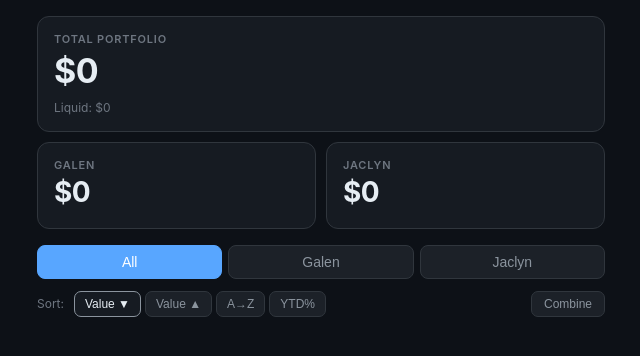
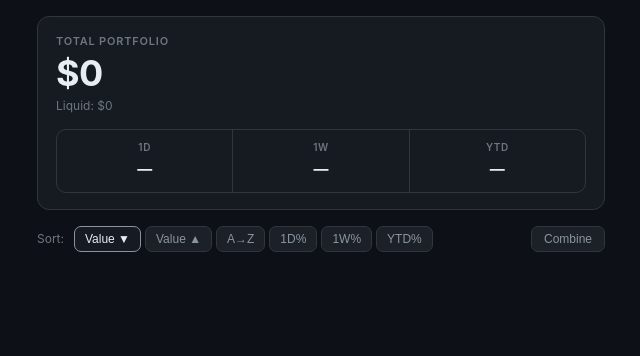
Before and after one commit to galendriver/driver-portfolio, a Flask app: page / in a window 1280 px wide. Shown: the part 55-411 px from the top of the page, without its empty margins (319-959 px from the left). Run offline with Flask 3, Linux system fonts and the light colour scheme; data that the repository does not hold is empty.

Commit message:
Add 1d/1w performance, remove per-owner views
- Remove Galen/Jaclyn summary cards and filter tabs
- Add 1-day and 1-week performance to summary card and position chips
- Add 1D%/1W% sort options
- Fetch prev_close and week-ago prices (separate 6hr cache)

Co-Authored-By: Claude Sonnet 4.6 <noreply@anthropic.com>

```diff
--- a/web/server.py
+++ b/web/server.py
@@ -135,15 +135,13 @@ def portfolio():
         row["_value"]        = val
         row["_price_source"] = source
 
-    # Build positions + accumulate summary gain buckets
     positions = []
 
-    def _gains_bucket():
-        return {"ytd_start": 0.0, "ytd_cur": 0.0, "at_cost": 0.0, "at_cur": 0.0}
-
-    g_total  = _gains_bucket()
-    g_galen  = _gains_bucket()
-    g_jaclyn = _gains_bucket()
+    # Accumulators for portfolio-level gain summaries
+    day_start_total = day_cur_total = 0.0
+    week_start_total = week_cur_total = 0.0
+    ytd_start_total = ytd_cur_total = 0.0
+    at_cost_total = at_cur_total = 0.0
 
     for row in rows:
         shares_str = (row.get("shares") or "").strip()
@@ -151,25 +149,42 @@ def portfolio():
         yf_sym     = (row.get("yf_symbol") or "").strip()
         cg_id      = (row.get("cg_id") or "").strip()
         price_key  = yf_sym or cg_id
-        owner      = row.get("owner", "")
 
         price = None
         if price_key and row["_price_source"] == "live":
             price = prices.get(price_key)
 
-        # YTD
+        # ── Day (prev close) ────────────────────────────────────
+        day_gain = day_pct = None
+        prev_price = prices.get(f"prev:{price_key}") if price_key else None
+        if prev_price and shares and price is not None:
+            day_start = round(shares * prev_price, 2)
+            day_gain  = round(row["_value"] - day_start, 2)
+            day_pct   = round(day_gain / day_start * 100, 2) if day_start else None
+            day_start_total += day_start
+            day_cur_total   += row["_value"]
+
+        # ── Week (7 calendar days ago) ──────────────────────────
+        week_gain = week_pct = None
+        week_price = prices.get(f"week:{price_key}") if price_key else None
+        if week_price and shares and price is not None:
+            week_start = round(shares * week_price, 2)
+            week_gain  = round(row["_value"] - week_start, 2)
+            week_pct   = round(week_gain / week_start * 100, 2) if week_start else None
+            week_start_total += week_start
+            week_cur_total   += row["_value"]
+
+        # ── YTD ────────────────────────────────────────────────
         ytd_gain = ytd_pct = ytd_start_value = None
         ytd_price = ytd_prices.get(price_key) if price_key else None
         if ytd_price and shares and price is not None:
             ytd_start_value = round(shares * ytd_price, 2)
             ytd_gain        = round(row["_value"] - ytd_start_value, 2)
             ytd_pct         = round(ytd_gain / ytd_start_value * 100, 2) if ytd_start_value else None
-            for bucket in [g_total, (g_galen if owner == "galen" else g_jaclyn if owner == "jaclyn" else None)]:
-                if bucket:
-                    bucket["ytd_start"] += ytd_start_value
-                    bucket["ytd_cur"]   += row["_value"]
+            ytd_start_total += ytd_start_value
+            ytd_cur_total   += row["_value"]
 
-        # All-time
+        # ── All-time ────────────────────────────────────────────
         alltime_gain = alltime_pct = cost_basis = None
         cb_str = (row.get("cost_basis") or "").strip()
         if cb_str:
@@ -177,17 +192,15 @@ def portfolio():
                 cost_basis   = float(cb_str)
                 alltime_gain = round(row["_value"] - cost_basis, 2)
                 alltime_pct  = round(alltime_gain / cost_basis * 100, 2) if cost_basis else None
-                for bucket in [g_total, (g_galen if owner == "galen" else g_jaclyn if owner == "jaclyn" else None)]:
-                    if bucket:
-                        bucket["at_cost"] += cost_basis
-                        bucket["at_cur"]  += row["_value"]
+                at_cost_total += cost_basis
+                at_cur_total  += row["_value"]
             except ValueError:
                 pass
 
         positions.append({
             "ticker":          row.get("ticker", ""),
             "description":     row.get("description", ""),
-            "owner":           owner,
+            "owner":           row.get("owner", ""),
             "account":         row.get("account", ""),
             "asset_class":     row.get("asset_class", ""),
             "sector":          row.get("sector", ""),
@@ -196,6 +209,10 @@ def portfolio():
             "value":           round(row["_value"], 2),
             "price_source":    row["_price_source"],
             "symbol":          price_key or None,
+            "day_gain":        day_gain,
+            "day_pct":         day_pct,
+            "week_gain":       week_gain,
+            "week_pct":        week_pct,
             "ytd_start_value": ytd_start_value,
             "ytd_gain":        ytd_gain,
             "ytd_pct":         ytd_pct,
@@ -206,15 +223,9 @@ def portfolio():
 
     positions.sort(key=lambda x: x["value"], reverse=True)
 
-    def _gain_summary(bucket):
-        ytd_gain = at_gain = ytd_pct = at_pct = None
-        if bucket["ytd_start"]:
-            ytd_gain = round(bucket["ytd_cur"] - bucket["ytd_start"], 2)
-            ytd_pct  = round(ytd_gain / bucket["ytd_start"] * 100, 2)
-        if bucket["at_cost"]:
-            at_gain = round(bucket["at_cur"] - bucket["at_cost"], 2)
-            at_pct  = round(at_gain / bucket["at_cost"] * 100, 2)
-        return {"ytd_gain": ytd_gain, "ytd_pct": ytd_pct, "alltime_gain": at_gain, "alltime_pct": at_pct}
+    # Portfolio-level gain summaries
+    def _pct(cur, start):
+        return round((cur - start) / start * 100, 2) if start else None
 
     liquid_total = sum(
         r["_value"] for r in rows
@@ -228,12 +239,15 @@ def portfolio():
         "last_updated": last_updated,
         "summary": {
             "total_portfolio": round(sum(r["_value"] for r in rows)),
-            "galen_total":     round(sum(r["_value"] for r in rows if r.get("owner") == "galen")),
-            "jaclyn_total":    round(sum(r["_value"] for r in rows if r.get("owner") == "jaclyn")),
             "liquid_total":    round(liquid_total),
-            **{f"portfolio_{k}": v for k, v in _gain_summary(g_total).items()},
-            **{f"galen_{k}": v for k, v in _gain_summary(g_galen).items()},
-            **{f"jaclyn_{k}": v for k, v in _gain_summary(g_jaclyn).items()},
+            "day_gain":        round(day_cur_total - day_start_total, 2) if day_start_total else None,
+            "day_pct":         _pct(day_cur_total, day_start_total),
+            "week_gain":       round(week_cur_total - week_start_total, 2) if week_start_total else None,
+            "week_pct":        _pct(week_cur_total, week_start_total),
+            "ytd_gain":        round(ytd_cur_total - ytd_start_total, 2) if ytd_start_total else None,
+            "ytd_pct":         _pct(ytd_cur_total, ytd_start_total),
+            "alltime_gain":    round(at_cur_total - at_cost_total, 2) if at_cost_total else None,
+            "alltime_pct":     _pct(at_cur_total, at_cost_total),
         },
         "positions": positions,
     })
--- a/web/templates/index.html
+++ b/web/templates/index.html
@@ -69,33 +69,34 @@
       max-width: 600px; margin: 0 auto;
     }
 
-    /* ── Summary cards ── */
-    #summary { display: grid; grid-template-columns: 1fr 1fr; gap: 10px; margin-bottom: 16px; }
-    .card-total { grid-column: 1 / -1; }
+    /* ── Summary card ── */
+    #summary { margin-bottom: 16px; }
     .card {
       background: var(--bg-card); border: 1px solid var(--border);
-      border-radius: var(--radius); padding: 14px 16px;
+      border-radius: var(--radius); padding: 16px 18px;
     }
     .card-label {
       font-size: 11px; font-weight: 600; text-transform: uppercase;
       letter-spacing: .8px; color: var(--text-muted); margin-bottom: 4px;
     }
-    .card-value { font-size: 28px; font-weight: 700; letter-spacing: -.5px; line-height: 1.1; }
-    .card-total .card-value { font-size: 34px; }
-    .card-gains { display: flex; flex-direction: column; gap: 2px; margin-top: 6px; }
-    .card-gain-line { font-size: 13px; font-weight: 500; }
+    .card-value { font-size: 36px; font-weight: 700; letter-spacing: -.5px; line-height: 1.1; }
     .card-sub { font-size: 12px; color: var(--text-muted); margin-top: 4px; }
 
-    /* ── Owner tabs ── */
-    #tabs { display: flex; gap: 6px; margin-bottom: 12px; }
-    .tab {
-      flex: 1; background: var(--bg-tab); border: 1px solid var(--border);
-      color: var(--text-sub); border-radius: 8px; padding: 8px 0;
-      font-size: 14px; font-weight: 500; cursor: pointer; text-align: center;
+    /* Performance row: 1d · 1w · YTD */
+    .perf-row {
+      display: flex; gap: 0; margin-top: 14px;
+      border: 1px solid var(--border); border-radius: 10px; overflow: hidden;
     }
-    .tab.active { background: var(--blue); border-color: var(--blue); color: #fff; }
+    .perf-cell {
+      flex: 1; padding: 10px 12px; text-align: center;
+      border-right: 1px solid var(--border);
+    }
+    .perf-cell:last-child { border-right: none; }
+    .perf-label { font-size: 10px; font-weight: 600; text-transform: uppercase; letter-spacing: .6px; color: var(--text-muted); margin-bottom: 3px; }
+    .perf-val   { font-size: 15px; font-weight: 700; }
+    .perf-pct   { font-size: 12px; font-weight: 500; margin-top: 1px; }
 
-    /* ── Controls bar (sort + view) ── */
+    /* ── Controls bar ── */
     #controls {
       display: flex; align-items: center; gap: 8px;
       margin-bottom: 12px; flex-wrap: wrap;
@@ -129,7 +130,7 @@
     .group-name { font-size: 14px; font-weight: 700; flex: 1; }
     .group-meta { text-align: right; }
     .group-total { font-size: 14px; font-weight: 700; }
-    .group-ytd { font-size: 12px; font-weight: 500; margin-top: 1px; }
+    .group-perf { font-size: 12px; font-weight: 500; margin-top: 1px; }
     .group-rows { display: flex; flex-direction: column; gap: 5px; margin-top: 5px; }
     .group.collapsed .group-rows { display: none; }
 
@@ -144,7 +145,7 @@
     .pos-desc { font-size: 12px; color: var(--text-sub); margin-top: 1px; white-space: nowrap; overflow: hidden; text-overflow: ellipsis; }
     .pos-detail { font-size: 12px; color: var(--text-muted); margin-top: 2px; }
     .pos-accounts { font-size: 11px; color: var(--text-muted); margin-top: 2px; }
-    .pos-gains { display: flex; gap: 8px; margin-top: 5px; flex-wrap: wrap; }
+    .pos-gains { display: flex; gap: 6px; margin-top: 5px; flex-wrap: wrap; }
     .pos-gain-chip {
       font-size: 11px; font-weight: 600; padding: 2px 7px;
       border-radius: 20px; background: var(--bg-tab); border: 1px solid var(--border);
@@ -153,12 +154,6 @@
     .pos-right { text-align: right; flex-shrink: 0; }
     .pos-value { font-size: 16px; font-weight: 700; }
     .pos-source { font-size: 11px; font-weight: 500; margin-top: 2px; }
-    .pos-owner {
-      font-size: 10px; font-weight: 600; text-transform: uppercase;
-      color: var(--text-muted); background: var(--bg-tab);
-      border: 1px solid var(--border); border-radius: 4px;
-      padding: 1px 5px; display: inline-block; margin-top: 4px;
-    }
 
     /* ── Color helpers ── */
     .pos { color: var(--green); }
@@ -192,32 +187,31 @@
 <main id="main">
   <div id="error-msg"></div>
 
-  <!-- Summary cards -->
+  <!-- Summary card -->
   <section id="summary">
-    <div class="card card-total">
+    <div class="card">
       <div class="card-label">Total Portfolio</div>
       <div class="card-value" id="val-total">—</div>
-      <div class="card-gains" id="gains-total"></div>
       <div class="card-sub" id="val-liquid"></div>
-    </div>
-    <div class="card">
-      <div class="card-label">Galen</div>
-      <div class="card-value" id="val-galen">—</div>
-      <div class="card-gains" id="gains-galen"></div>
-    </div>
-    <div class="card">
-      <div class="card-label">Jaclyn</div>
-      <div class="card-value" id="val-jaclyn">—</div>
-      <div class="card-gains" id="gains-jaclyn"></div>
+      <div class="perf-row">
+        <div class="perf-cell">
+          <div class="perf-label">1D</div>
+          <div class="perf-val" id="perf-day-val">—</div>
+          <div class="perf-pct" id="perf-day-pct"></div>
+        </div>
+        <div class="perf-cell">
+          <div class="perf-label">1W</div>
+          <div class="perf-val" id="perf-week-val">—</div>
+          <div class="perf-pct" id="perf-week-pct"></div>
+        </div>
+        <div class="perf-cell">
+          <div class="perf-label">YTD</div>
+          <div class="perf-val" id="perf-ytd-val">—</div>
+          <div class="perf-pct" id="perf-ytd-pct"></div>
+        </div>
+      </div>
     </div>
   </section>
-
-  <!-- Owner filter tabs -->
-  <div id="tabs">
-    <button class="tab active" data-filter="all">All</button>
-    <button class="tab" data-filter="galen">Galen</button>
-    <button class="tab" data-filter="jaclyn">Jaclyn</button>
-  </div>
 
   <!-- Sort + view controls -->
   <div id="controls">
@@ -226,6 +220,8 @@
       <button class="ctrl-btn active" data-sort="value-desc">Value ▼</button>
       <button class="ctrl-btn" data-sort="value-asc">Value ▲</button>
       <button class="ctrl-btn" data-sort="alpha">A→Z</button>
+      <button class="ctrl-btn" data-sort="day">1D%</button>
+      <button class="ctrl-btn" data-sort="week">1W%</button>
       <button class="ctrl-btn" data-sort="ytd">YTD%</button>
     </div>
     <div class="ctrl-spacer"></div>
@@ -246,7 +242,6 @@
 
   // ── State ────────────────────────────────────────────────
   let allPositions    = [];
-  let currentFilter   = 'all';
   let currentSort     = 'value-desc';
   let combinedView    = false;
   let collapsedGroups = new Set();
@@ -282,13 +277,20 @@
     const ps   = pct != null ? ` (${sign}${pct.toFixed(1)}%)` : '';
     return `<span class="pos-gain-chip ${cls}">${label}: ${sign}${fmt(gain)}${ps}</span>`;
   }
-  function fmtGainLine(gain, pct, label) {
-    if (gain == null) return '';
+
+  // Fills a perf-cell trio: val element, pct element
+  function fillPerfCell(valEl, pctEl, gain, pct) {
+    if (gain == null) { valEl.textContent = '—'; pctEl.textContent = ''; return; }
     const sign = gain >= 0 ? '+' : '';
     const cls  = gain >= 0 ? 'pos' : 'neg';
-    const ps   = pct != null ? ` (${sign}${pct.toFixed(1)}%)` : '';
-    return `<div class="card-gain-line ${cls}">${label}: ${sign}${fmt(gain)}${ps}</div>`;
+    valEl.textContent = sign + fmt(gain);
+    valEl.className   = 'perf-val ' + cls;
+    if (pct != null) {
+      pctEl.textContent = sign + pct.toFixed(2) + '%';
+      pctEl.className   = 'perf-pct ' + cls;
+    }
   }
+
   function srcLabel(s) {
     if (!s || s === 'missing') return 'no price';
     if (s === 'manual-fallback') return 'est.';
@@ -308,11 +310,9 @@
       if (currentSort === 'value-desc') return b.value - a.value;
       if (currentSort === 'value-asc')  return a.value - b.value;
       if (currentSort === 'alpha')      return a.ticker.localeCompare(b.ticker);
-      if (currentSort === 'ytd') {
-        const ap = a.ytd_pct ?? -Infinity;
-        const bp = b.ytd_pct ?? -Infinity;
-        return bp - ap;
-      }
+      if (currentSort === 'day')  { const ap = a.day_pct  ?? -Infinity; const bp = b.day_pct  ?? -Infinity; return bp - ap; }
+      if (currentSort === 'week') { const ap = a.week_pct ?? -Infinity; const bp = b.week_pct ?? -Infinity; return bp - ap; }
+      if (currentSort === 'ytd')  { const ap = a.ytd_pct  ?? -Infinity; const bp = b.ytd_pct  ?? -Infinity; return bp - ap; }
       return 0;
     });
   }
@@ -328,28 +328,36 @@
         const m = map.get(key);
         m.value += p.value;
         if (p.shares != null) m.shares = (m.shares || 0) + p.shares;
-        if (p.ytd_gain != null && m.ytd_gain != null) {
-          m.ytd_gain += p.ytd_gain;
-          if (p.ytd_start_value != null && m.ytd_start_value != null) {
-            m.ytd_start_value += p.ytd_start_value;
-            m.ytd_pct = m.ytd_start_value
-              ? m.ytd_gain / m.ytd_start_value * 100 : null;
+
+        // Merge day/week/ytd
+        for (const [gainKey, startKey, pctKey] of [
+          ['day_gain',  null,             'day_pct'],
+          ['week_gain', null,             'week_pct'],
+          ['ytd_gain',  'ytd_start_value','ytd_pct'],
+        ]) {
+          if (p[gainKey] != null && m[gainKey] != null) {
+            m[gainKey] += p[gainKey];
+            if (startKey && p[startKey] != null && m[startKey] != null) {
+              m[startKey] += p[startKey];
+              m[pctKey] = m[startKey] ? m[gainKey] / m[startKey] * 100 : null;
+            }
+          } else if (p[gainKey] != null) {
+            m[gainKey] = p[gainKey];
+            m[pctKey]  = p[pctKey];
           }
-        } else if (p.ytd_gain != null) {
-          m.ytd_gain = p.ytd_gain;
-          m.ytd_pct  = p.ytd_pct;
         }
+
         if (p.alltime_gain != null && m.alltime_gain != null) {
           m.alltime_gain += p.alltime_gain;
           if (p.cost_basis != null && m.cost_basis != null) {
             m.cost_basis += p.cost_basis;
-            m.alltime_pct = m.cost_basis
-              ? m.alltime_gain / m.cost_basis * 100 : null;
+            m.alltime_pct = m.cost_basis ? m.alltime_gain / m.cost_basis * 100 : null;
           }
         } else if (p.alltime_gain != null) {
           m.alltime_gain = p.alltime_gain;
           m.alltime_pct  = p.alltime_pct;
         }
+
         m._accounts.push(p.account);
         m._count++;
       }
@@ -372,19 +380,23 @@
       const s = data.summary;
 
       document.getElementById('val-total').textContent  = fmtFull(s.total_portfolio);
-      document.getElementById('val-galen').textContent  = fmtFull(s.galen_total);
-      document.getElementById('val-jaclyn').textContent = fmtFull(s.jaclyn_total);
       document.getElementById('val-liquid').textContent = 'Liquid: ' + fmtFull(s.liquid_total);
 
-      document.getElementById('gains-total').innerHTML =
-        fmtGainLine(s.portfolio_ytd_gain, s.portfolio_ytd_pct, 'YTD') +
-        fmtGainLine(s.portfolio_alltime_gain, s.portfolio_alltime_pct, 'All-time');
-      document.getElementById('gains-galen').innerHTML =
-        fmtGainLine(s.galen_ytd_gain, s.galen_ytd_pct, 'YTD') +
-        fmtGainLine(s.galen_alltime_gain, s.galen_alltime_pct, 'All-time');
-      document.getElementById('gains-jaclyn').innerHTML =
-        fmtGainLine(s.jaclyn_ytd_gain, s.jaclyn_ytd_pct, 'YTD') +
-        fmtGainLine(s.jaclyn_alltime_gain, s.jaclyn_alltime_pct, 'All-time');
+      fillPerfCell(
+        document.getElementById('perf-day-val'),
+        document.getElementById('perf-day-pct'),
+        s.day_gain, s.day_pct
+      );
+      fillPerfCell(
+        document.getElementById('perf-week-val'),
+        document.getElementById('perf-week-pct'),
+        s.week_gain, s.week_pct
+      );
+      fillPerfCell(
+        document.getElementById('perf-ytd-val'),
+        document.getElementById('perf-ytd-pct'),
+        s.ytd_gain, s.ytd_pct
+      );
 
       const timePart = (data.last_updated || '').split(' ')[1] || data.last_updated;
       document.getElementById('updated-label').textContent = 'Updated ' + timePart;
@@ -406,17 +418,11 @@
 
   // ── Render groups ────────────────────────────────────────
   function renderGroups() {
-    // Filter by owner
-    let filtered = allPositions.filter(p =>
-      currentFilter === 'all' || p.owner === currentFilter
-    );
-
-    // Optionally combine by underlying symbol
-    if (combinedView) filtered = combinePositions(filtered);
+    let positions = combinedView ? combinePositions(allPositions) : allPositions;
 
     // Group by asset class
     const groups = {};
-    filtered.forEach(p => {
+    positions.forEach(p => {
       const key = p.asset_class || 'other';
       if (!groups[key]) groups[key] = [];
       groups[key].push(p);
@@ -436,18 +442,23 @@
       const groupTotal = rows.reduce((s, p) => s + p.value, 0);
       const isCollapsed = collapsedGroups.has(key);
 
-      // Group YTD
-      let ytdStart = 0, ytdCur = 0, hasYtd = false;
+      // Group perf — show whichever of day/week/ytd matches current sort, else day
+      const perfKey = currentSort === 'week' ? 'week' : currentSort === 'ytd' ? 'ytd' : 'day';
+      let gStart = 0, gCur = 0, hasPerf = false;
       rows.forEach(p => {
-        if (p.ytd_start_value != null) { ytdStart += p.ytd_start_value; ytdCur += p.value; hasYtd = true; }
+        const startVal = perfKey === 'ytd'  ? p.ytd_start_value
+                       : perfKey === 'week' ? (p.week_gain != null ? p.value - p.week_gain : null)
+                       : (p.day_gain != null ? p.value - p.day_gain : null);
+        if (startVal != null) { gStart += startVal; gCur += p.value; hasPerf = true; }
       });
-      let ytdHtml = '';
-      if (hasYtd && ytdStart) {
-        const gain = ytdCur - ytdStart;
-        const pct  = gain / ytdStart * 100;
+      let perfHtml = '';
+      if (hasPerf && gStart) {
+        const gain = gCur - gStart;
+        const pct  = gain / gStart * 100;
         const sign = gain >= 0 ? '+' : '';
         const cls  = gain >= 0 ? 'pos' : 'neg';
-        ytdHtml = `<div class="group-ytd ${cls}">YTD ${sign}${pct.toFixed(1)}%</div>`;
+        const lbl  = perfKey === 'ytd' ? 'YTD' : perfKey === 'week' ? '1W' : '1D';
+        perfHtml = `<div class="group-perf ${cls}">${lbl} ${sign}${pct.toFixed(1)}%</div>`;
       }
 
       // Position rows HTML
@@ -459,7 +470,6 @@
           detail = `${fmtShares(p.shares)} sh`;
         }
 
-        // In combined mode, show which accounts are included
         let accountsHtml = '';
         if (combinedView && p._count > 1) {
           const accts = p._accounts.map(a => a.replace(/_/g, ' ')).join(' · ');
@@ -467,12 +477,11 @@
         }
 
         const chips = [
-          fmtGainChip(p.ytd_gain, p.ytd_pct, 'YTD'),
+          fmtGainChip(p.day_gain,     p.day_pct,     '1D'),
+          fmtGainChip(p.week_gain,    p.week_pct,    '1W'),
+          fmtGainChip(p.ytd_gain,     p.ytd_pct,     'YTD'),
           fmtGainChip(p.alltime_gain, p.alltime_pct, 'All-time'),
         ].filter(Boolean).join('');
-
-        const ownerBadge = (currentFilter === 'all' && !combinedView)
-          ? `<span class="pos-owner">${p.owner}</span>` : '';
 
         return `
           <div class="position-row">
@@ -482,7 +491,6 @@
               ${detail       ? `<div class="pos-detail">${detail}</div>` : ''}
               ${accountsHtml}
               ${chips        ? `<div class="pos-gains">${chips}</div>` : ''}
-              ${ownerBadge}
             </div>
             <div class="pos-right">
               <div class="pos-value">${fmt(p.value)}</div>
@@ -500,7 +508,7 @@
           <span class="group-name">${label}</span>
           <div class="group-meta">
             <div class="group-total">${fmtFull(groupTotal)}</div>
-            ${ytdHtml}
+            ${perfHtml}
           </div>
         </div>
         <div class="group-rows">${rowsHtml}</div>
@@ -528,15 +536,6 @@
     fetchPortfolio();
   });
 
-  document.getElementById('tabs').addEventListener('click', e => {
-    const btn = e.target.closest('.tab');
-    if (!btn) return;
-    document.querySelectorAll('.tab').forEach(t => t.classList.remove('active'));
-    btn.classList.add('active');
-    currentFilter = btn.dataset.filter;
-    renderGroups();
-  });
-
   document.getElementById('controls').addEventListener('click', e => {
     const btn = e.target.closest('.ctrl-btn');
     if (btn) {
```
Also changed, not shown: scripts/fetch_prices.py (+134 -19 lines).
